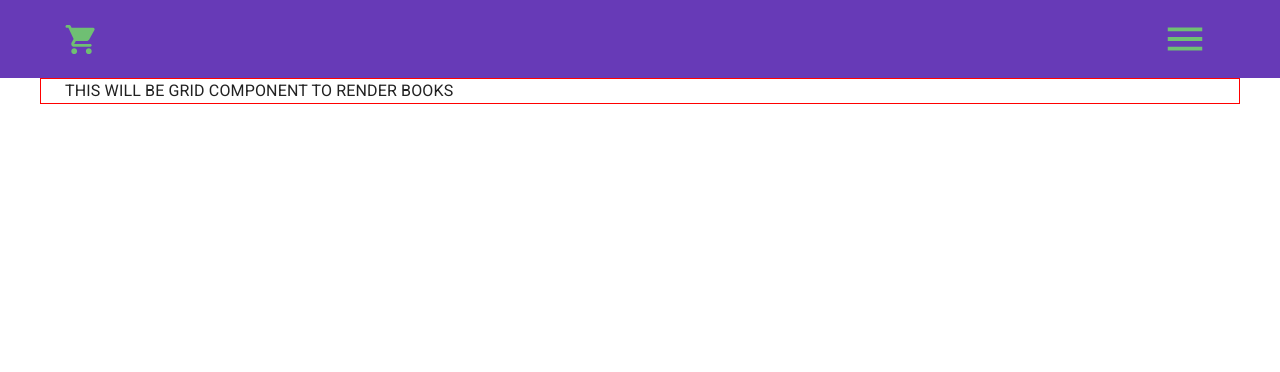
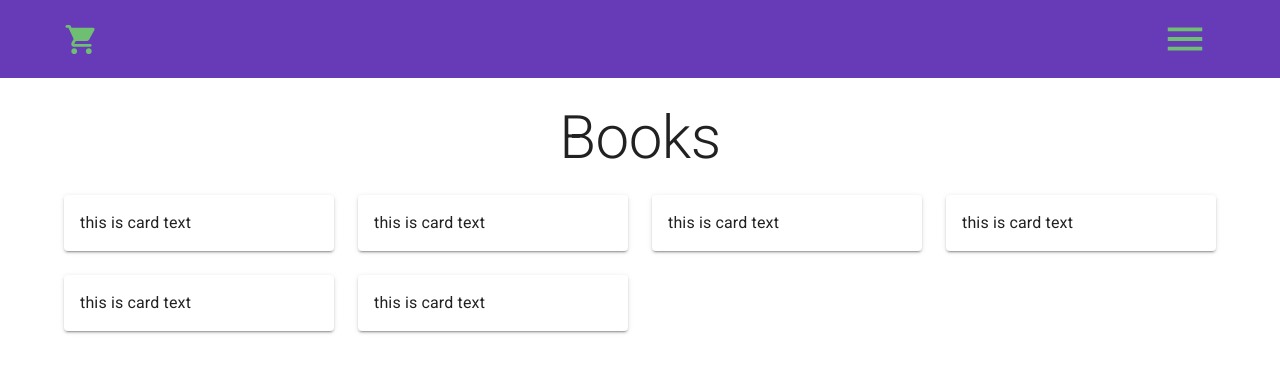
Before and after one commit to urke90/MUI-products-cart, a React (Create React App) app: page / in a window 1280 px wide. Shown: the top 372 px of the page. Built offline with nearby package versions, Linux system fonts and the light colour scheme.

Commit message:
added BooksGridItem.tsx and heading(Typography) as headering

```diff
--- a/src/App.tsx
+++ b/src/App.tsx
@@ -33,8 +33,10 @@ const App: React.FC = () => {
     return (
         <Box>
             <Header />
-            <Container maxWidth="lg" sx={{ border: '1px solid red' }}>
-                {books.length > 0 ? <BooksGrid books={books} /> : null}
+            <Container maxWidth="lg">
+                <Box>
+                    {books.length > 0 ? <BooksGrid books={books} /> : null}
+                </Box>
             </Container>
         </Box>
     );
--- a/src/components/books/BooksGrid.tsx
+++ b/src/components/books/BooksGrid.tsx
@@ -1,4 +1,9 @@
-import React from 'react';
+import Grid from '@mui/material/Grid';
+import Box from '@mui/material/Box';
+import Typography from '@mui/material/Typography';
+
+import BooksGridItem from './BooksGridItem';
+
 import { IBook } from '../../ts/books';
 
 interface IBooksGridProps {
@@ -8,6 +13,20 @@ interface IBooksGridProps {
 const BooksGrid: React.FC<IBooksGridProps> = ({ books }) => {
     console.log('books in booksGrid', books);
 
-    return <div>THIS WILL BE GRID COMPONENT TO RENDER BOOKS</div>;
+    return (
+        <Box sx={{ py: 3 }}>
+            <Typography variant="h2" align="center" gutterBottom>
+                Books
+            </Typography>
+            <Grid container spacing={3}>
+                <BooksGridItem />
+                <BooksGridItem />
+                <BooksGridItem />
+                <BooksGridItem />
+                <BooksGridItem />
+                <BooksGridItem />
+            </Grid>
+        </Box>
+    );
 };
 export default BooksGrid;
--- /dev/null
+++ b/src/components/books/BooksGridItem.tsx
@@ -0,0 +1,17 @@
+import React from 'react';
+import Grid from '@mui/material/Grid';
+import Card from '@mui/material/Card';
+import Typography from '@mui/material/Typography';
+
+interface IBooksGridItemProps {}
+
+const BooksGridItem: React.FC<IBooksGridItemProps> = () => {
+    return (
+        <Grid item xs={12} sm={6} lg={3}>
+            <Card elevation={2} sx={{ p: 2 }}>
+                <Typography variant="body1">this is card text</Typography>
+            </Card>
+        </Grid>
+    );
+};
+export default BooksGridItem;
```
